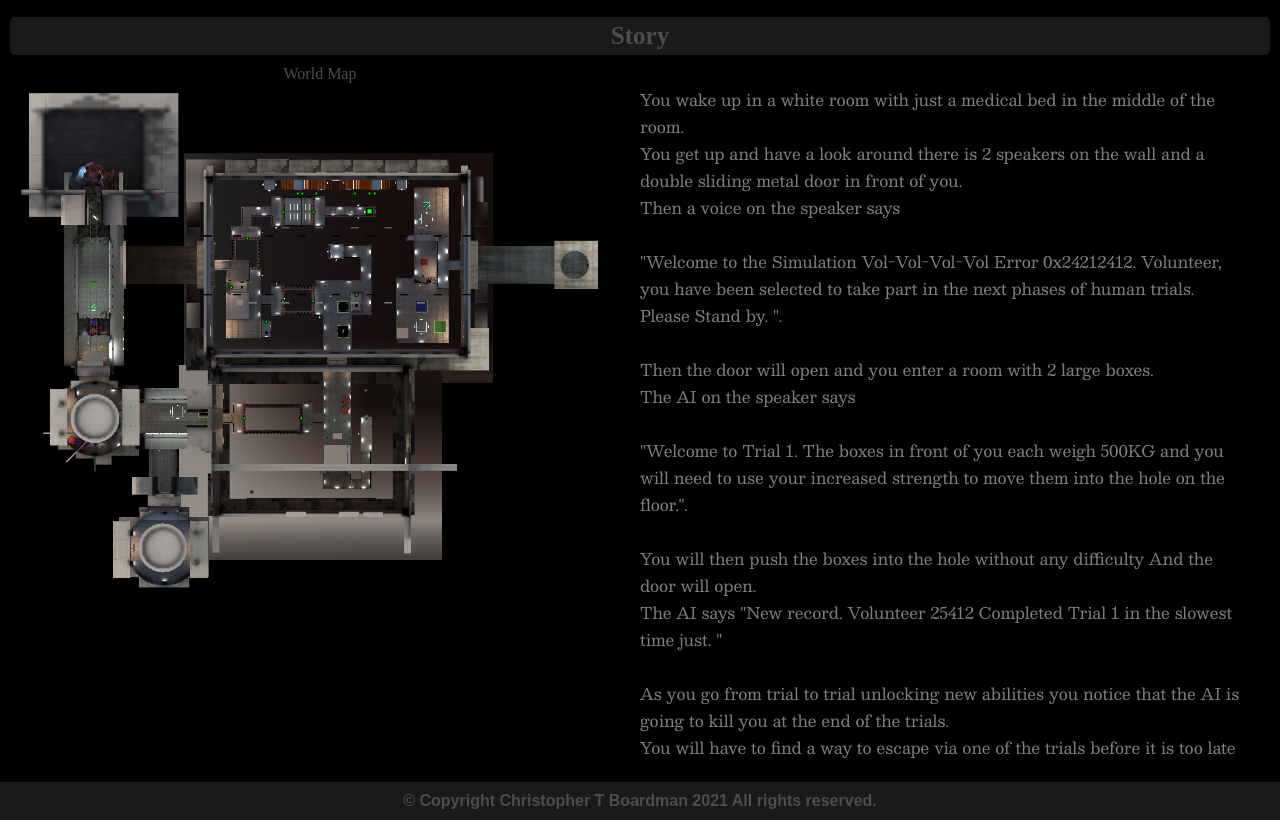
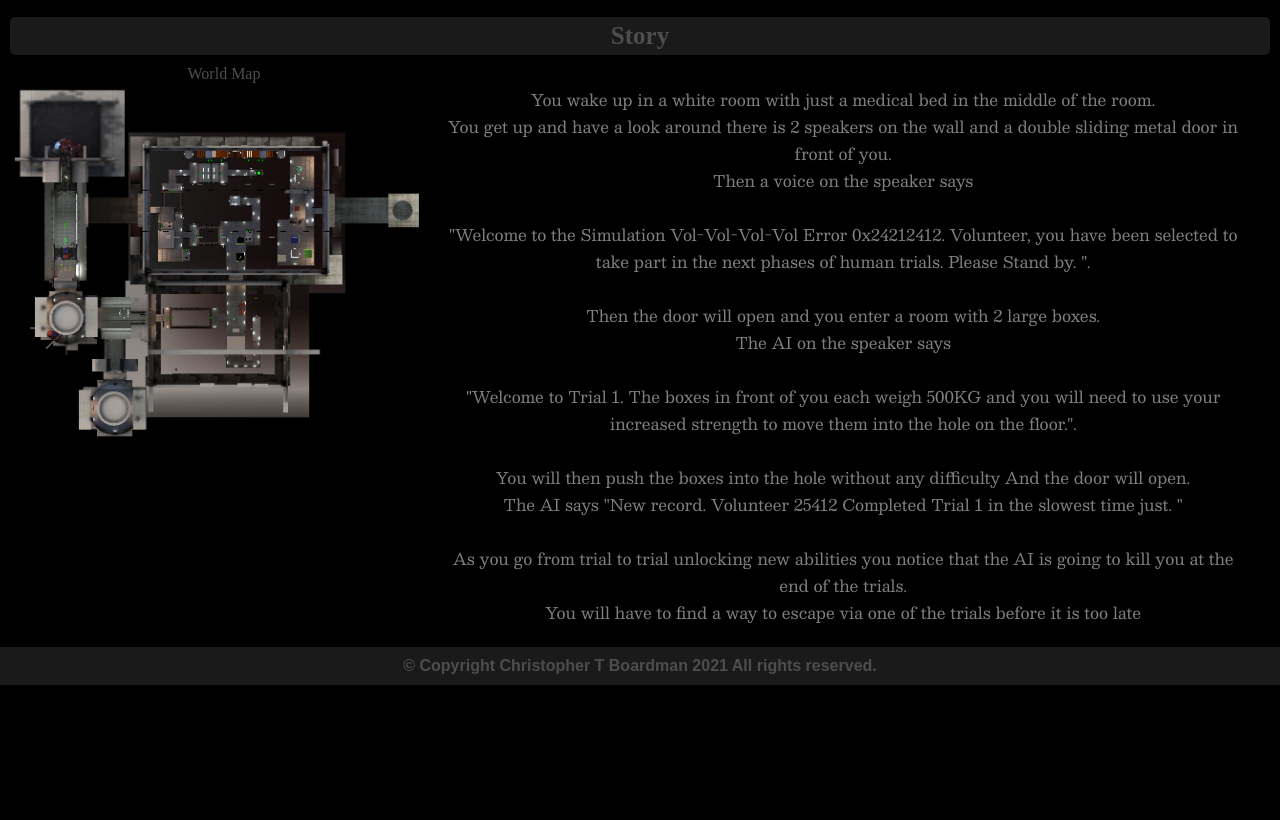
Before and after one commit to GameMill/Website-For-Codenation, a plain HTML site: page vrpuzzle.html in a window 1280 px wide. Shown: the part 1312-2132 px from the top of the page. After the commit the page ends 1997 px from the top, so only its background shows below. Drawn offline with nearby package versions, Linux system fonts and the light colour scheme.

Commit message:
Update theshadows.css

```diff
--- a/css/theshadows.css
+++ b/css/theshadows.css
@@ -48,11 +48,11 @@
 
 @media all and (min-width: 800px) {
   .box1 {
-    width: 50%; }
+    width: 35%; }
   .box2 {
-    width: 50%;
+    width: 65%;
     padding-left: 0px;
-    text-align: left; }
+    text-align: center; }
   .box1 img {
     width: 95%;
     max-width: 700px; } }
```
